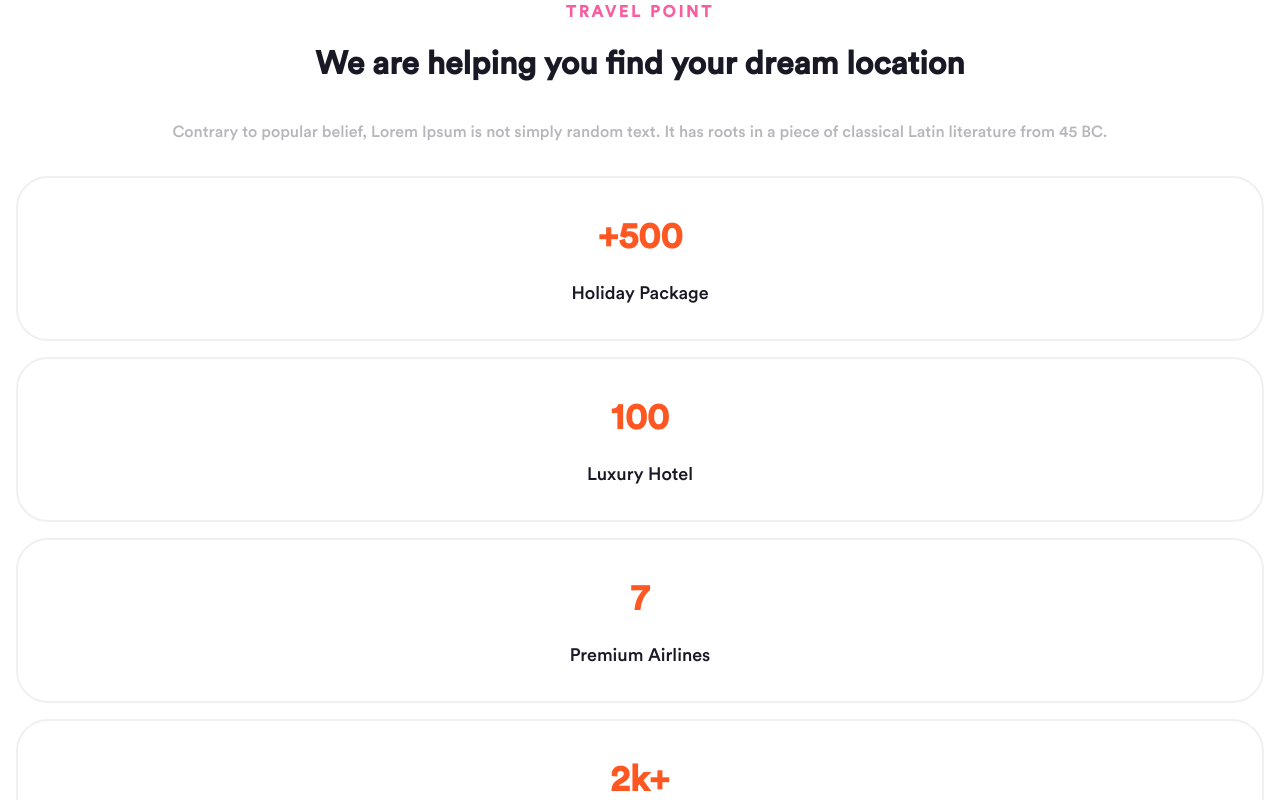
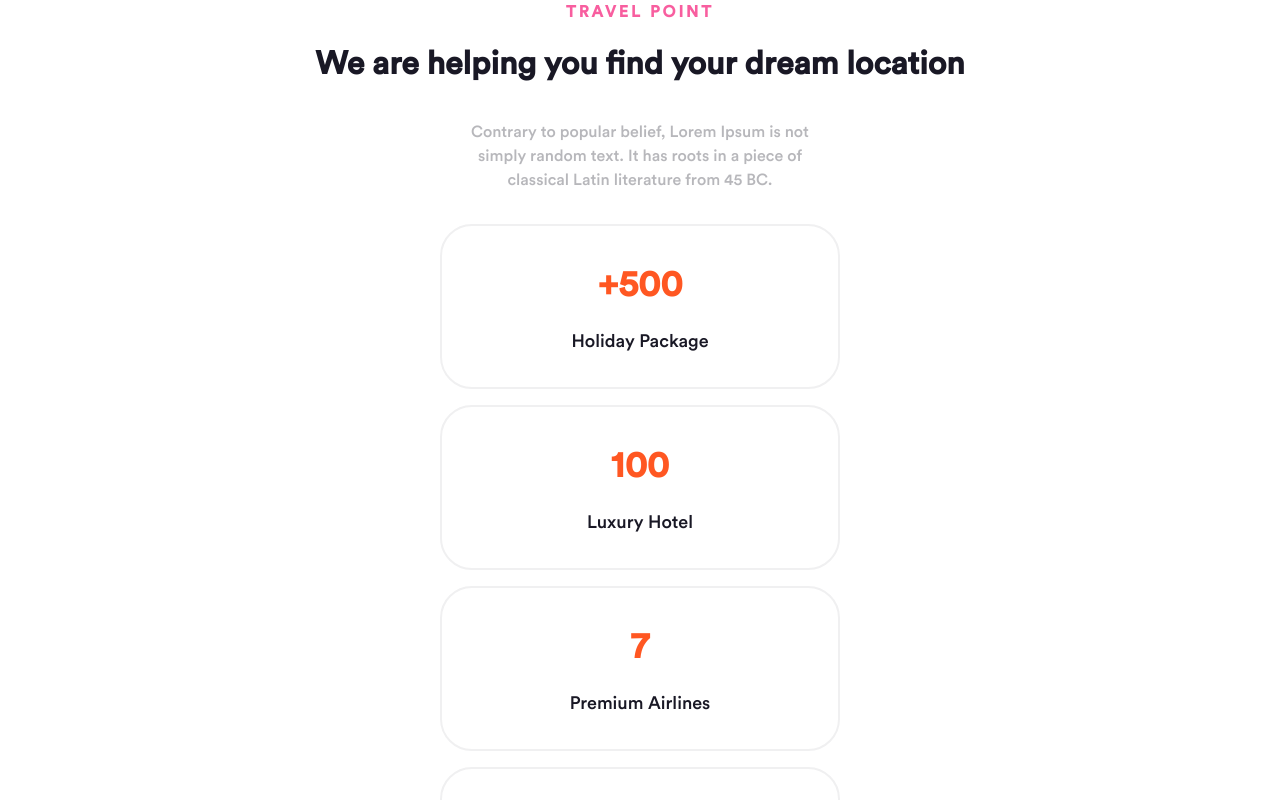
Before and after one commit to medagui1/travlog, a React (Vite) app: page / in a window 1280 px wide. Shown: the part 4780-5580 px from the top of the page. Built offline with nearby package versions, Linux system fonts and the light colour scheme.

Commit message:
improving the travel points section styles

```diff
--- a/src/components/TravelPointCard.jsx
+++ b/src/components/TravelPointCard.jsx
@@ -2,7 +2,7 @@ import React from 'react'
 
 const TravelPointCard = ({item}) => {
   return (
-    <div className='p-wide text-center border-[#19182510] border-[2px] rounded-[32px] '>
+    <div className='p-wide text-center border-[#19182510] border-[2px] rounded-[32px] w-full max-w-[400px] '>
 <h3 className='text-important font-[600] text-[36px] mb-thin'> {item.number} </h3>
 <p className='text-[18px] text-p font-thin'> {item.title} </p>
     </div>
--- a/src/sections/TravelPoints.jsx
+++ b/src/sections/TravelPoints.jsx
@@ -4,7 +4,7 @@ import { travel_points } from "../data/travel_points";
 
 const TravelPoints = () => {
   return (
-    <section className="py-wide text-center">
+    <section className="py-wide text-center flex items-center flex-col">
       {/* TODO
         this image needs to separated so that i can animate each component alone */}
       <img src="images/travel_points.png" alt="" className="mb-widest " />
@@ -14,11 +14,11 @@ const TravelPoints = () => {
       <p className="text-[32px] mb-wide font-[600] text-p ">
         We are helping you find your dream location
       </p>
-      <p className="text-p-50 text-fs-p mb-wide">
+      <p className="text-p-50 text-fs-p mb-wide max-w-[340px]">
         Contrary to popular belief, Lorem Ipsum is not simply random text. It
         has roots in a piece of classical Latin literature from 45 BC.
       </p>
-      <div className="grid grid-rows-4 grid-cols-1 gap-thin">
+      <div className="grid grid-rows-4 grid-cols-1 gap-thin w-full justify-items-center">
         {travel_points.map((item, index) => (
           <TravelPointCard  item={item} key={`${index}_${item.title}`} />
         ))}
```
